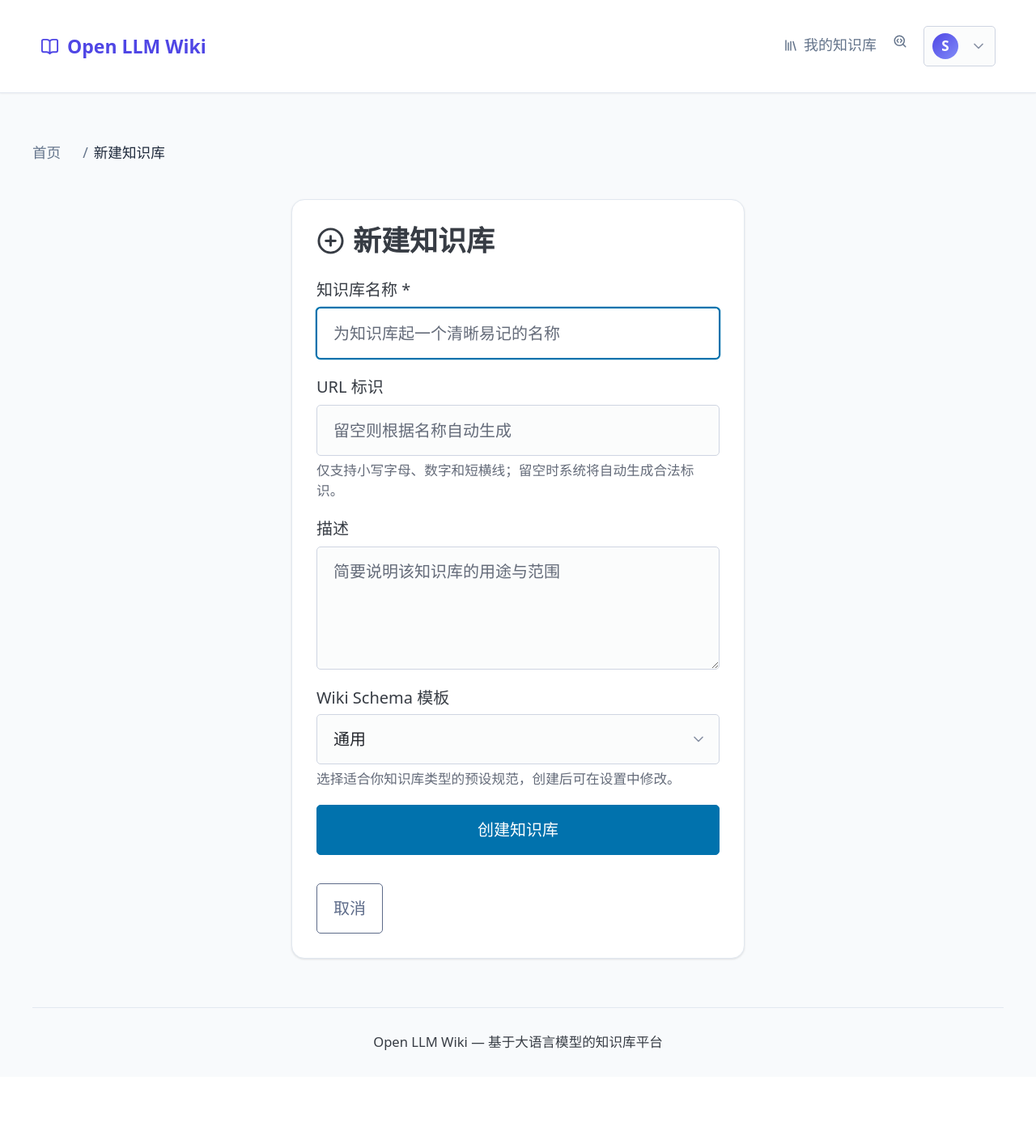
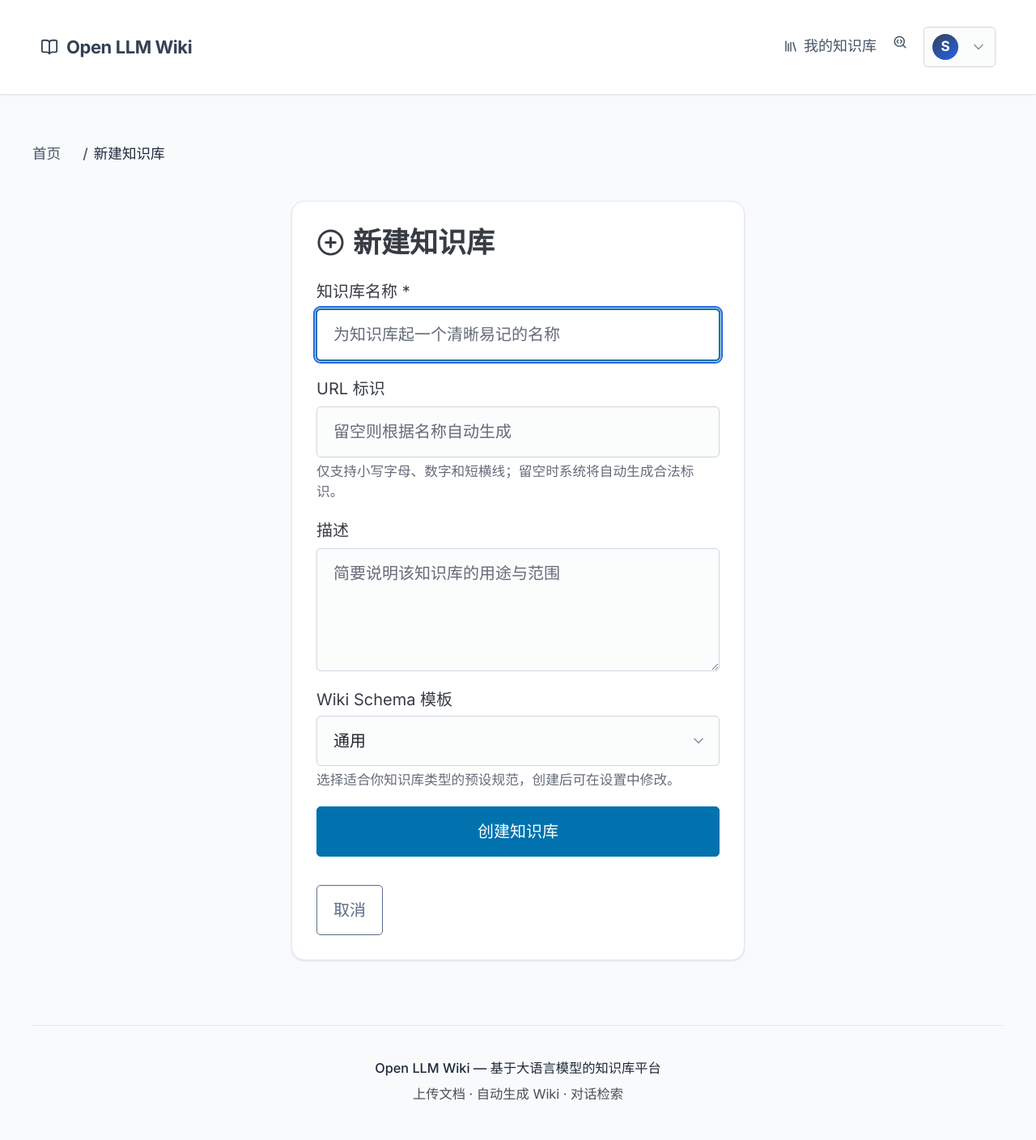
Before and after one commit to brianxiadong/open-llm-wiki, a Flask app: page /repos/new in a window 1280 px wide. Shown: the whole page at 81% size. Before the commit the page ends 1297 px from the top, so only its background shows below. Run offline with Flask 3, Linux system fonts and the light colour scheme; the visitor is signed in with stand-in values (Sample User, id 1); data that the repository does not hold is empty; parts of the project's set-up code (start-up, migrations or seed data) failed here and were passed over; some libraries are stand-ins or nearby versions.

Commit message:
style: 全站 UI/UX 设计系统（Inter、配色与无障碍）
Made-with: Cursor

```diff
--- a/static/css/style.css
+++ b/static/css/style.css
@@ -1,16 +1,18 @@
 /* ============================================================
-   Open LLM Wiki — Custom Theme
+   Open LLM Wiki — Design system (Swiss minimal + doc/wiki UX)
+   Tokens: slate neutrals, blue CTA (#2563EB), Inter typography
    ============================================================ */
 
 :root {
-  --brand: #4f46e5;
-  --brand-light: #818cf8;
-  --brand-bg: #eef2ff;
-  --brand-hover: #4338ca;
+  --brand: #2563eb;
+  --brand-light: #60a5fa;
+  --brand-bg: #eff6ff;
+  --brand-hover: #1d4ed8;
+  --logo: #334155;
   --surface: #ffffff;
   --surface-dim: #f8fafc;
   --text: #1e293b;
-  --text-muted: #64748b;
+  --text-muted: #475569;
   --border: #e2e8f0;
   --border-light: #f1f5f9;
   --success: #16a34a;
@@ -23,14 +25,70 @@
   --info-bg: #eff6ff;
   --radius: 10px;
   --radius-lg: 16px;
-  --shadow-sm: 0 1px 2px rgba(0,0,0,.05);
-  --shadow: 0 1px 3px rgba(0,0,0,.08), 0 1px 2px rgba(0,0,0,.04);
-  --shadow-md: 0 4px 6px -1px rgba(0,0,0,.08), 0 2px 4px -2px rgba(0,0,0,.05);
-  --shadow-lg: 0 10px 15px -3px rgba(0,0,0,.08), 0 4px 6px -4px rgba(0,0,0,.04);
-  --transition: 0.2s cubic-bezier(.4,0,.2,1);
+  --shadow-sm: 0 1px 2px rgba(15, 23, 42, 0.06);
+  --shadow: 0 1px 3px rgba(15, 23, 42, 0.08), 0 1px 2px rgba(15, 23, 42, 0.04);
+  --shadow-md: 0 4px 6px -1px rgba(15, 23, 42, 0.08), 0 2px 4px -2px rgba(15, 23, 42, 0.05);
+  --shadow-lg: 0 10px 15px -3px rgba(15, 23, 42, 0.08), 0 4px 6px -4px rgba(15, 23, 42, 0.04);
+  --transition: 0.2s cubic-bezier(.4, 0, .2, 1);
+  --font-sans: "Inter", system-ui, -apple-system, "Segoe UI", Roboto, sans-serif;
 }
 
-body { background: var(--surface-dim); color: var(--text); }
+[data-theme="light"] {
+  --pico-primary: var(--brand);
+  --pico-primary-background: var(--brand);
+  --pico-primary-hover: var(--brand-hover);
+  --pico-primary-underline: var(--brand-hover);
+  --pico-primary-focus: rgba(37, 99, 235, 0.22);
+  --pico-color: var(--text);
+  --pico-muted-color: var(--text-muted);
+  --pico-background-color: var(--surface);
+  --pico-card-background-color: var(--surface);
+  --pico-border-color: var(--border);
+  --pico-muted-border-color: var(--border);
+}
+
+@media (prefers-reduced-motion: reduce) {
+  *,
+  *::before,
+  *::after {
+    animation-duration: 0.01ms !important;
+    animation-iteration-count: 1 !important;
+    transition-duration: 0.01ms !important;
+  }
+}
+
+body {
+  background: var(--surface-dim);
+  color: var(--text);
+  font-family: var(--font-sans);
+  -webkit-font-smoothing: antialiased;
+}
+
+.skip-link {
+  position: absolute;
+  left: -9999px;
+  z-index: 9999;
+  padding: 0.5rem 1rem;
+  background: var(--surface);
+  color: var(--brand);
+  font-weight: 600;
+  border-radius: var(--radius);
+  box-shadow: var(--shadow-md);
+}
+.skip-link:focus {
+  left: 0.75rem;
+  top: 0.75rem;
+}
+
+a:focus-visible,
+button:focus-visible,
+summary:focus-visible,
+input:focus-visible,
+select:focus-visible,
+textarea:focus-visible {
+  outline: 2px solid var(--brand);
+  outline-offset: 2px;
+}
 
 /* Lucide SVG icons rendered by lucide.createIcons() */
 .lucide {
@@ -43,33 +101,43 @@ body { background: var(--surface-dim); color: var(--text); }
 
 /* ── Site Header ─────────────────────────────────────────── */
 .site-header {
-  background: var(--surface);
+  background: rgba(255, 255, 255, 0.92);
   border-bottom: 1px solid var(--border);
   box-shadow: var(--shadow-sm);
-  position: sticky; top: 0; z-index: 100;
+  position: sticky;
+  top: 0;
+  z-index: 100;
   padding: 0;
+  backdrop-filter: saturate(180%) blur(10px);
 }
-.site-header nav { padding: 0.6rem 0; margin-bottom: 0; }
+@supports not (backdrop-filter: blur(1px)) {
+  .site-header { background: var(--surface); }
+}
+.site-header nav { padding: 0.65rem 0; margin-bottom: 0; }
 .site-header nav ul { margin: 0; }
+.site-nav a,
+.site-nav summary { cursor: pointer; }
 
 .brand {
   display: flex; align-items: center; gap: 0.5rem;
-  font-size: 1.15rem; font-weight: 700; color: var(--brand) !important;
+  font-size: 1.1rem; font-weight: 700; color: var(--logo) !important;
   text-decoration: none;
+  letter-spacing: -0.02em;
 }
-.brand i { font-size: 1.3rem; }
+.brand i { font-size: 1.25rem; color: var(--brand); }
 
 .nav-link {
   font-size: 0.9rem; color: var(--text-muted) !important;
   text-decoration: none; display: flex; align-items: center; gap: 0.35rem;
   transition: color var(--transition);
+  border-radius: 6px;
 }
 .nav-link:hover { color: var(--brand) !important; }
 
 .avatar-trigger { display: flex; align-items: center; gap: 0.5rem; cursor: pointer; }
 .avatar-circle {
   width: 32px; height: 32px; border-radius: 50%;
-  background: linear-gradient(135deg, var(--brand), var(--brand-light));
+  background: linear-gradient(145deg, #334155, var(--brand));
   color: #fff; display: flex; align-items: center; justify-content: center;
   font-size: 0.85rem; font-weight: 700;
 }
@@ -85,11 +153,16 @@ body { background: var(--surface-dim); color: var(--text); }
 
 /* ── Footer ──────────────────────────────────────────────── */
 .site-footer {
-  text-align: center; padding: 1.5rem 0; margin-top: 1rem;
+  text-align: center;
+  padding: 2rem 0 2.25rem;
+  margin-top: 2rem;
   border-top: 1px solid var(--border);
-  color: var(--text-muted); font-size: 0.83rem;
+  color: var(--text-muted);
+  font-size: 0.8125rem;
 }
-.site-footer p { margin: 0; }
+.site-footer-inner { max-width: 36rem; margin: 0 auto; }
+.site-footer-tagline { margin: 0 0 0.35rem; color: var(--text); font-weight: 500; }
+.site-footer-meta { margin: 0; opacity: 0.9; }
 
 /* ── Flash Toasts ────────────────────────────────────────── */
 .flash-stack { display: flex; flex-direction: column; gap: 0.5rem; margin-bottom: 1.5rem; }
@@ -144,11 +217,13 @@ article header, article footer { padding: 0; margin: 0; background: none; border
 }
 .repo-card {
   padding: 0; overflow: hidden;
-  transition: box-shadow var(--transition), transform var(--transition);
+  transition: box-shadow var(--transition), border-color var(--transition);
+  border: 1px solid var(--border);
 }
-.repo-card:hover { box-shadow: var(--shadow-md); transform: translateY(-2px); }
+.repo-card:hover { box-shadow: var(--shadow-md); border-color: #bfdbfe; }
 .repo-card-link {
   text-decoration: none; color: inherit; display: block; padding: 1.5rem;
+  cursor: pointer;
 }
 .repo-card-link h3 { margin: 0 0 0.4rem; font-size: 1.1rem; color: var(--text); }
 .repo-desc {
@@ -175,7 +250,7 @@ article header, article footer { padding: 0; margin: 0; background: none; border
 
 /* ── Dashboard ───────────────────────────────────────────── */
 .repo-hero {
-  background: linear-gradient(135deg, var(--brand-bg) 0%, #faf5ff 100%);
+  background: linear-gradient(135deg, var(--surface-dim) 0%, var(--brand-bg) 100%);
   border: 1px solid var(--border); border-radius: var(--radius-lg);
   padding: 1.5rem 2rem; margin-bottom: 1.5rem;
   display: flex; justify-content: space-between; align-items: center; flex-wrap: wrap; gap: 1rem;
@@ -199,6 +274,7 @@ article header, article footer { padding: 0; margin: 0; background: none; border
   text-decoration: none; font-weight: 500;
   transition: all var(--transition); border: 1px solid var(--border);
   color: var(--text); background: var(--surface);
+  cursor: pointer;
 }
 .action-btn:hover { border-color: var(--brand); color: var(--brand); box-shadow: var(--shadow-sm); }
 .action-btn i { font-size: 1rem; }
@@ -322,6 +398,7 @@ article header, article footer { padding: 0; margin: 0; background: none; border
 .badge-log       { background: var(--surface-dim); color: var(--text-muted); }
 .badge-index     { background: var(--brand-bg); color: var(--brand); }
 .badge-muted     { background: var(--surface-dim); color: var(--text-muted); border: 1px solid var(--border); }
+.badge-public    { background: var(--success); color: #fff; font-size: 0.7rem; font-weight: 600; }
 
 /* ── Source / Upload ─────────────────────────────────────── */
 .upload-card {
@@ -343,7 +420,7 @@ article header, article footer { padding: 0; margin: 0; background: none; border
   transition: all var(--transition);
 }
 .drop-zone:hover, .drop-active {
-  background: rgba(79,70,229,0.08) !important;
+  background: rgba(37, 99, 235, 0.08) !important;
   border-color: var(--brand) !important;
 }
 
@@ -389,7 +466,6 @@ dialog .btn-sm, dialog .btn-sm-primary { width: auto !important; flex: 0 0 auto;
   border: 1px solid #ffc107;
 }
 .badge-running .badge-pct { font-weight: 700; margin-left: 0.1em; }
-}
 .badge-error {
   background: #f8d7da !important; color: #842029 !important;
   border: 1px solid #f5c2c7;
@@ -515,7 +591,7 @@ dialog .btn-sm, dialog .btn-sm-primary { width: auto !important; flex: 0 0 auto;
 
 /* ── Error Pages ─────────────────────────────────────────── */
 .error-page { text-align: center; padding: 4rem 1rem; }
-.error-page h1 { font-size: 6rem; margin-bottom: 0; color: var(--brand-light); font-weight: 800; }
+.error-page h1 { font-size: 6rem; margin-bottom: 0; color: #93c5fd; font-weight: 800; }
 .error-page p { color: var(--text-muted); font-size: 1.1rem; }
 
 /* ── Empty State ─────────────────────────────────────────── */
--- a/templates/base.html
+++ b/templates/base.html
@@ -3,14 +3,19 @@
 <head>
   <meta charset="UTF-8">
   <meta name="viewport" content="width=device-width, initial-scale=1.0">
+  <meta name="theme-color" content="#f8fafc">
   <title>{% block title %}Open LLM Wiki{% endblock %}</title>
+  <link rel="preconnect" href="https://fonts.googleapis.com">
+  <link rel="preconnect" href="https://fonts.gstatic.com" crossorigin>
+  <link href="https://fonts.googleapis.com/css2?family=Inter:wght@400;500;600;700&display=swap" rel="stylesheet">
   <link rel="stylesheet" href="https://cdn.jsdelivr.net/npm/@picocss/pico@2/css/pico.min.css">
   <link rel="stylesheet" href="{{ url_for('static', filename='css/style.css') }}">
   {% block head %}{% endblock %}
 </head>
 <body>
+  <a href="#main-content" class="skip-link">跳到主要内容</a>
   <header class="site-header">
-    <nav class="container">
+    <nav class="container site-nav" aria-label="主导航">
       <ul>
         <li>
           <a href="{{ url_for('index') }}" class="brand">
@@ -59,7 +64,7 @@
     </nav>
   </header>
 
-  <main class="container main-content">
+  <main id="main-content" class="container main-content" tabindex="-1">
     {% with messages = get_flashed_messages(with_categories=true) %}
     {% if messages %}
     <div class="flash-stack">
@@ -77,8 +82,11 @@
     {% block content %}{% endblock %}
   </main>
 
-  <footer class="site-footer container">
-    <p>Open LLM Wiki &mdash; 基于大语言模型的知识库平台</p>
+  <footer class="site-footer container" role="contentinfo">
+    <div class="site-footer-inner">
+      <p class="site-footer-tagline">Open LLM Wiki — 基于大语言模型的知识库平台</p>
+      <p class="site-footer-meta">上传文档 · 自动生成 Wiki · 对话检索</p>
+    </div>
   </footer>
 
   <script src="https://cdn.jsdelivr.net/npm/lucide@0.460.0/dist/umd/lucide.min.js"></script>
--- a/templates/repo/dashboard.html
+++ b/templates/repo/dashboard.html
@@ -45,7 +45,7 @@
 
 {# ── Two-Panel Layout ───────────────────────────────────── #}
 {% if readme_html %}
-<div class="kb-readme rendered-content" style="margin:0 0 1rem;padding:0.75rem 1rem;background:var(--pico-card-background-color);border-radius:8px;border:1px solid var(--pico-muted-border-color);font-size:0.9rem;">
+<div class="kb-readme kb-readme-banner rendered-content">
   {{ readme_html|safe }}
 </div>
 {% endif %}
--- a/templates/repo/list.html
+++ b/templates/repo/list.html
@@ -22,7 +22,7 @@
     <a href="{{ url_for('repo.dashboard', username=username, repo_slug=repo.slug) }}" class="repo-card-link">
     <h3>{{ repo.name }}
       {% if repo.is_public %}
-      <span class="badge" style="background:var(--pico-color-green-500);color:white;font-size:0.7rem;">公开</span>
+      <span class="badge badge-public">公开</span>
       {% endif %}
     </h3>
       <p class="repo-desc">{{ repo.description|truncate(100) if repo.description else '暂无描述' }}</p>
```
Also changed, not shown: docs/design.md (+2 -0 lines), static/css/chat.css (+11 -2 lines).
